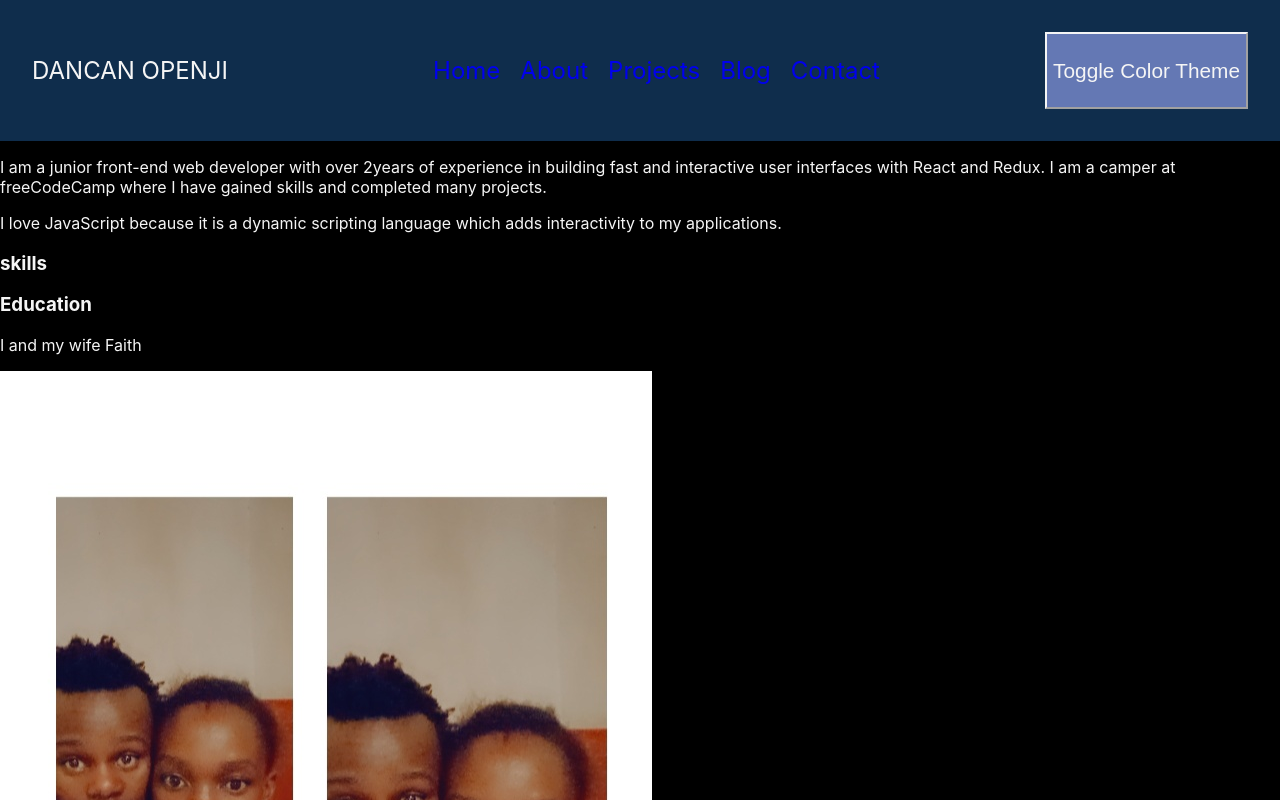
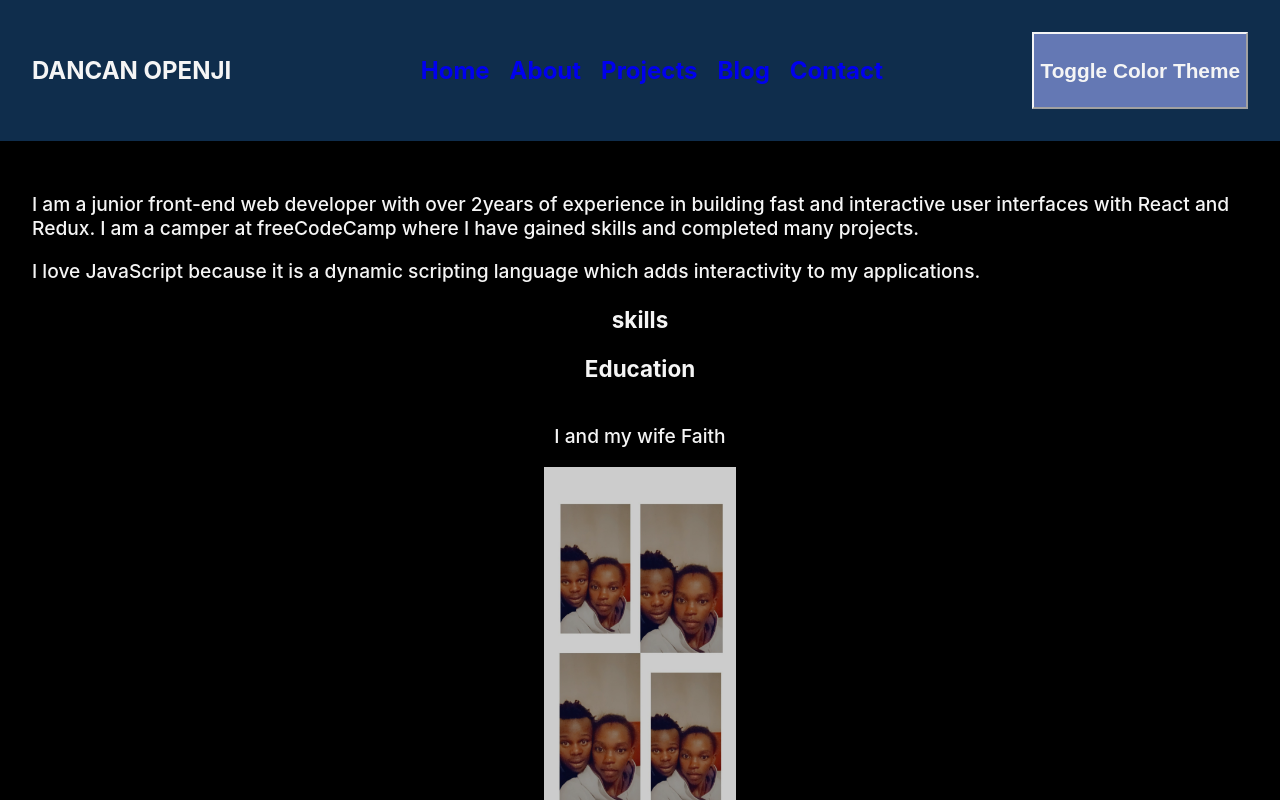
Before and after one commit to DANCAN-OMONDI-OPENJI/REACT.JS-REDUX-JAVASCRIPT-NODE.JS-PORTFOLIO, a React (Create React App) app: page /about in a window 1280 px wide. Shown: the top 800 px of the page. Built offline with nearby package versions, Linux system fonts and the light colour scheme.

Commit message:
Added about page styles

```diff
--- a/src/index.css
+++ b/src/index.css
@@ -11,14 +11,17 @@ code {
   font-family: source-code-pro, Menlo, Monaco, Consolas, "Courier New",
     monospace;
 }
-
+/* App.js*/
 .app {
   /*background-color: rgba(100, 120, 180);*/
   background-color: black;
   padding-bottom: 6rem;
   margin-bottom: 0;
   overflow: hidden;
+  color: whitesmoke;
 }
+
+/*Header page*/
 
 .header {
   /*position: fixed;
@@ -31,6 +34,7 @@ code {
   z-index: 2;
   color: whitesmoke;
   font-size: 1.5rem;
+  font-weight: bold;
 }
 
 .header-links {
@@ -38,6 +42,7 @@ code {
   list-style: none;
   justify-content: space-between;
   color: whitesmoke;
+  font-weight: bold;
 }
 .header-links a {
   text-decoration: none;
@@ -49,15 +54,20 @@ code {
 }
 .header-links a:visited {
   color: whitesmoke;
+  font-weight: bold;
 }
 
 .header-links li {
   margin: 0 10px;
 }
-
+.header button {
+  font-weight: 600;
+}
 .header button:hover {
   cursor: pointer;
 }
+
+/* home page*/
 
 .home {
   padding: 2rem;
@@ -91,6 +101,37 @@ code {
   font-size: 1.2rem;
 }
 
+/* About page*/
+
+.about {
+  font-size: 1.2rem;
+  /*color: whitesmoke;*/
+  color: inherit;
+  padding: 2rem;
+}
+.about h3 {
+  text-align: center;
+  font-weight: bold;
+}
+.about p {
+  font-weight: 500;
+}
+.img-div {
+  display: flex;
+  flex-direction: column;
+  align-items: center;
+  justify-content: center;
+}
+.about img {
+  width: 50vw;
+  height: 50vh;
+  object-fit: contain;
+  opacity: 0.8;
+}
+.about p:last-of-type {
+  text-align: center;
+}
+
 @media screen and (max-width: 780px) {
   .header {
     align-items: center;
```
